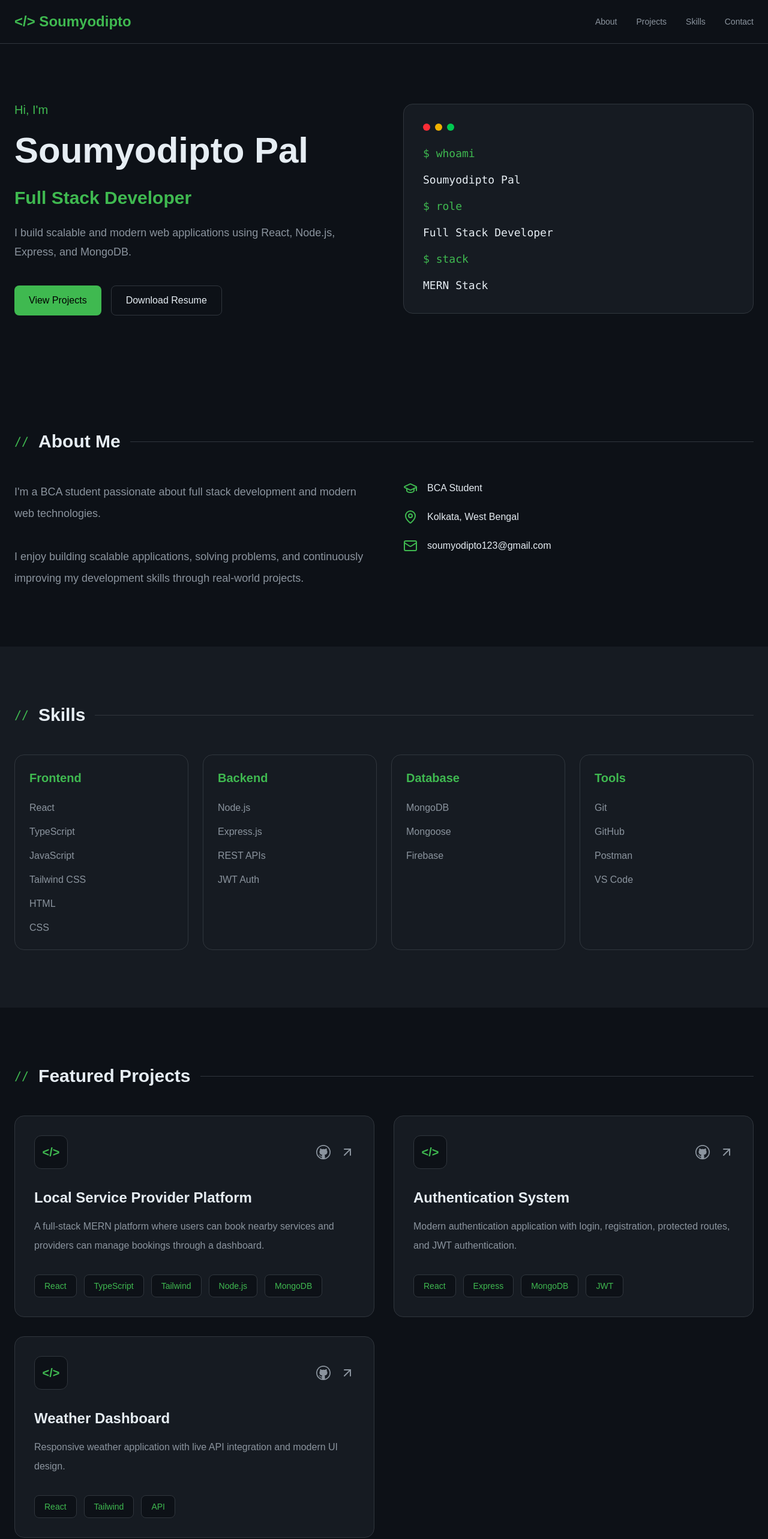
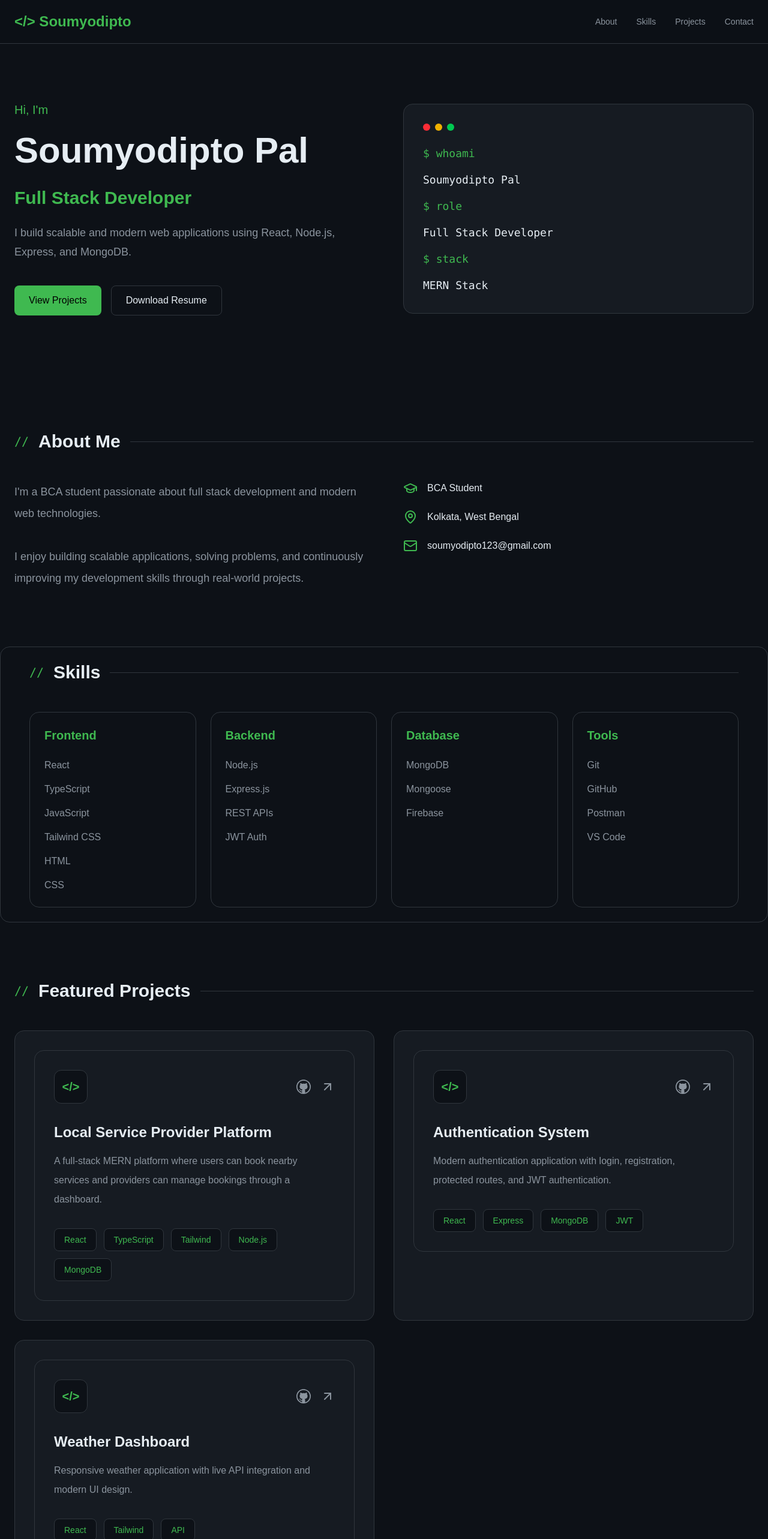
Before and after one commit to Soumyodipto68/my-portfolio, a React (Vite) app: page / in a window 1280 px wide. Shown: the top 2566 px of the page at 60% size. Built offline with nearby package versions, Linux system fonts and the light colour scheme.

Commit message:
navbar update!!

```diff
--- a/src/components/Navbar.tsx
+++ b/src/components/Navbar.tsx
@@ -1,18 +1,61 @@
+import { useState } from "react";
+
+import {
+  Menu,
+  X,
+} from "lucide-react";
+
 const Navbar = () => {
+  const [open, setOpen] = useState(false);
+
   return (
-    <header className="border-b border-[#30363d]">
+    <header className="border-b border-[#30363d] sticky top-0 bg-[#0d1117]/80 backdrop-blur-xl z-50">
+
       <nav className="max-w-7xl mx-auto px-6 py-5 flex items-center justify-between">
+
         <h1 className="text-2xl font-bold text-[#3fb950]">
           {"</>"} Soumyodipto
         </h1>
 
+        {/* DESKTOP */}
         <ul className="hidden md:flex items-center gap-8 text-sm text-[#8b949e]">
-          <li className="hover:text-white transition">About</li>
-          <li className="hover:text-white transition">Projects</li>
-          <li className="hover:text-white transition">Skills</li>
-          <li className="hover:text-white transition">Contact</li>
+          <li className="hover:text-white transition cursor-pointer">
+            About
+          </li>
+
+          <li className="hover:text-white transition cursor-pointer">
+            Skills
+          </li>
+
+          <li className="hover:text-white transition cursor-pointer">
+            Projects
+          </li>
+
+          <li className="hover:text-white transition cursor-pointer">
+            Contact
+          </li>
         </ul>
+
+        {/* MOBILE BUTTON */}
+        <button
+          onClick={() => setOpen(!open)}
+          className="md:hidden"
+        >
+          {open ? <X /> : <Menu />}
+        </button>
       </nav>
+
+      {/* MOBILE MENU */}
+      {open && (
+        <div className="md:hidden border-t border-[#30363d] bg-[#161b22]">
+          <ul className="flex flex-col p-6 gap-6 text-[#8b949e]">
+            <li>About</li>
+            <li>Skills</li>
+            <li>Projects</li>
+            <li>Contact</li>
+          </ul>
+        </div>
+      )}
     </header>
   );
 };
--- a/src/components/ProjectCard.tsx
+++ b/src/components/ProjectCard.tsx
@@ -3,6 +3,7 @@ import {
 } from "lucide-react";
 
 import { VscGithub } from "react-icons/vsc";
+import { motion } from "framer-motion";
 
 interface ProjectCardProps {
   title: string;
@@ -20,6 +21,13 @@ const ProjectCard = ({
   live,
 }: ProjectCardProps) => {
   return (
+    <motion.div
+      initial={{ opacity: 0, y: 40 }}
+      whileInView={{ opacity: 1, y: 0 }}
+      viewport={{ once: true }}
+      transition={{ duration: 0.5 }}
+      className="border border-[#30363d] rounded-2xl bg-[#161b22] p-8 hover:border-[#3fb950] transition duration-300"
+    >
       <div className="border border-[#30363d] rounded-2xl bg-[#161b22] p-8 hover:border-[#3fb950] transition duration-300">
 
         {/* TOP */}
@@ -68,6 +76,8 @@ const ProjectCard = ({
           ))}
         </div>
       </div>
+    </motion.div>
+
   );
 };
 
--- a/src/section/About.tsx
+++ b/src/section/About.tsx
@@ -6,9 +6,17 @@ import {
 
 import Container from "../components/Container";
 import SectionHeading from "../components/SectionHeading";
+import { motion } from "framer-motion";
+import { fadeUp } from "../utils/motion";
 
 const About = () => {
   return (
+    <motion.div
+  variants={fadeUp}
+  initial="hidden"
+  whileInView="visible"
+  viewport={{ once: true }}
+   >
     <section className="py-24">
       <Container>
         <SectionHeading title="About Me" />
@@ -58,6 +66,8 @@ const About = () => {
         </div>
       </Container>
     </section>
+</motion.div>
+
   );
 };
 
--- a/src/section/Hero.tsx
+++ b/src/section/Hero.tsx
@@ -1,5 +1,13 @@
+import { motion } from "framer-motion";
+import { fadeUp } from "../utils/motion";
+
 const Hero = () => {
   return (
+    <motion.div
+    variants={fadeUp}
+    initial="hidden"
+    animate="visible"
+    >
     <section className="max-w-7xl mx-auto px-6 py-24 grid lg:grid-cols-2 gap-16 items-center">
 
       {/* LEFT */}
@@ -22,11 +30,11 @@ const Hero = () => {
         </p>
 
         <div className="flex gap-4">
-          <button className="bg-[#3fb950] text-black px-6 py-3 rounded-lg font-medium hover:opacity-90 transition">
+          <button className="bg-[#3fb950] text-black px-6 py-3 rounded-lg font-medium hover:opacity-90 cursor-pointer transition">
             View Projects
           </button>
 
-          <button className="border border-[#30363d] px-6 py-3 rounded-lg hover:border-[#3fb950] transition">
+          <button className="border border-[#30363d] px-6 py-3 rounded-lg hover:border-[#3fb950] cursor-pointer transition">
             Download Resume
           </button>
         </div>
@@ -61,6 +69,8 @@ const Hero = () => {
         </div>
       </div>
     </section>
+</motion.div>
+
   );
 };
 
--- a/src/section/Skills.tsx
+++ b/src/section/Skills.tsx
@@ -2,10 +2,18 @@ import Container from "../components/Container";
 import SectionHeading from "../components/SectionHeading";
 
 import { skills } from "../data/skills";
+import { motion } from "framer-motion";
 
 const Skills = () => {
   return (
-    <section className="py-24 bg-[#161b22]">
+<motion.div
+  initial={{ opacity: 0, y: 30 }}
+  whileInView={{ opacity: 1, y: 0 }}
+  viewport={{ once: true }}
+  transition={{ duration: 0.5 }}
+  key={skills.title}
+  className="border border-[#30363d] rounded-2xl p-6 hover:border-[#3fb950] transition"
+>
       <Container>
         <SectionHeading title="Skills" />
 
@@ -33,7 +41,7 @@ const Skills = () => {
           ))}
         </div>
       </Container>
-    </section>
+    </motion.div>
   );
 };
 
```
Lines whose indentation alone changed are shown as unchanged.
